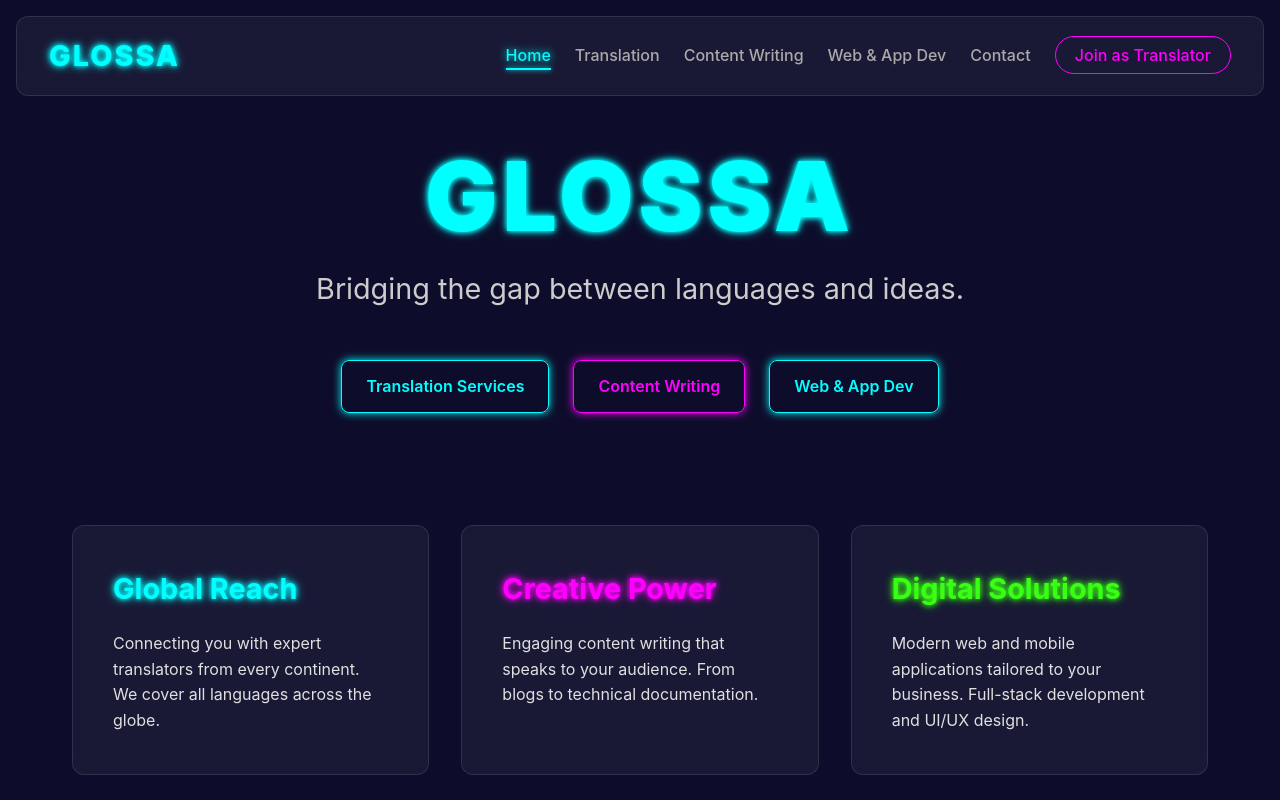
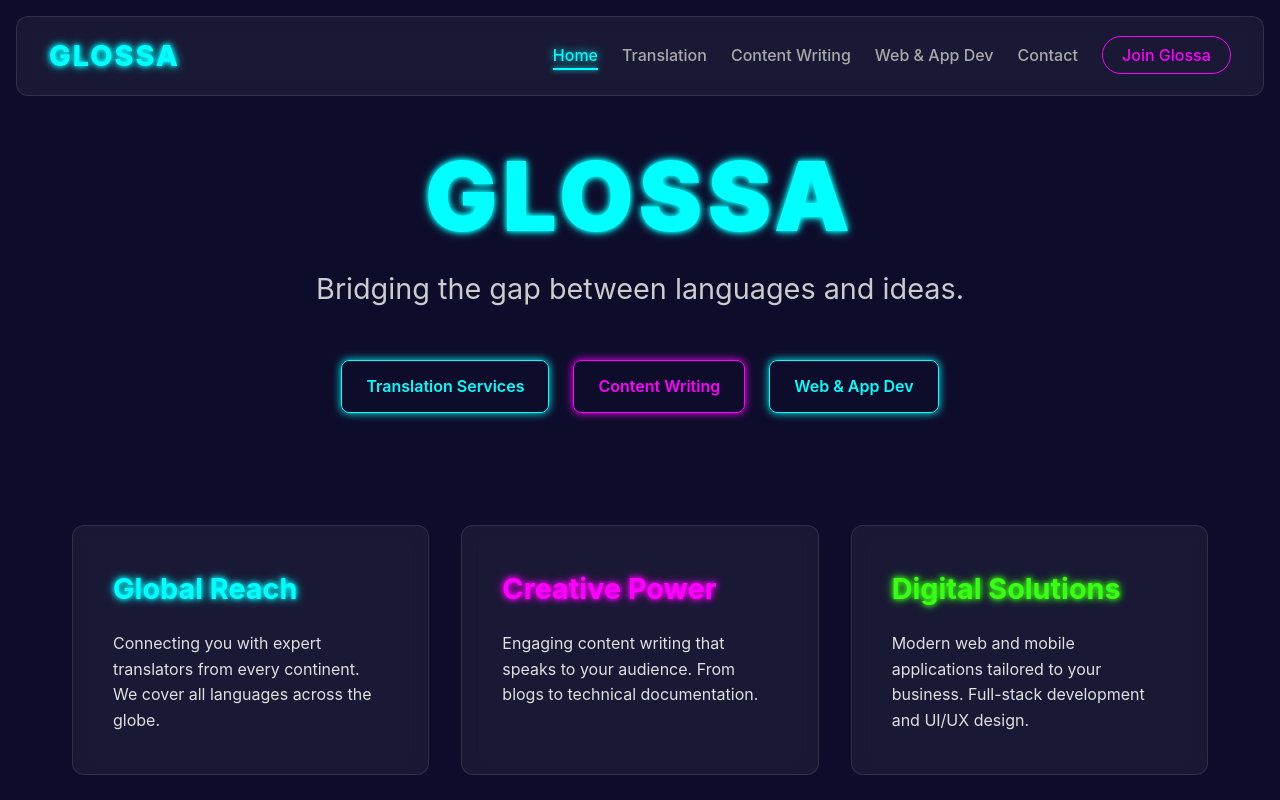
Before and after one commit to rmali83/Glossa, a React (Vite) app: page / in a window 1280 px wide. Shown: the top 800 px of the page. Built offline with nearby package versions, Linux system fonts and the light colour scheme.

Commit message:
style: rename Join as Translator to Join Glossa in navigation

```diff
--- a/src/components/Navbar.jsx
+++ b/src/components/Navbar.jsx
@@ -40,7 +40,7 @@ const Navbar = () => {
                     <Link to="/contact" className={isActive('/contact')} onClick={closeMenu}>Contact</Link>
                 </li>
                 <li>
-                    <Link to="/join-us" className={`btn-nav ${isActive('/join-us')}`} onClick={closeMenu}>Join as Translator</Link>
+                    <Link to="/join-us" className={`btn-nav ${isActive('/join-us')}`} onClick={closeMenu}>Join Glossa</Link>
                 </li>
             </ul>
         </nav>
```
